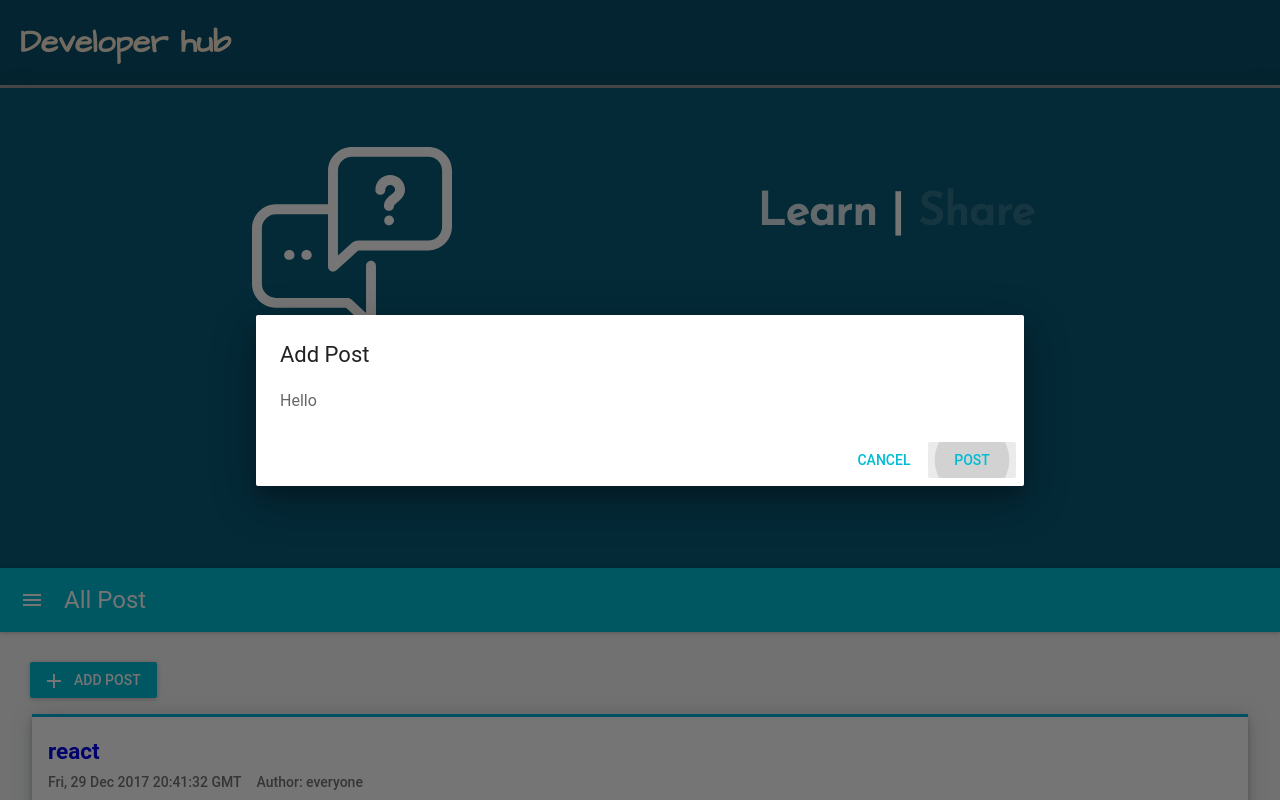
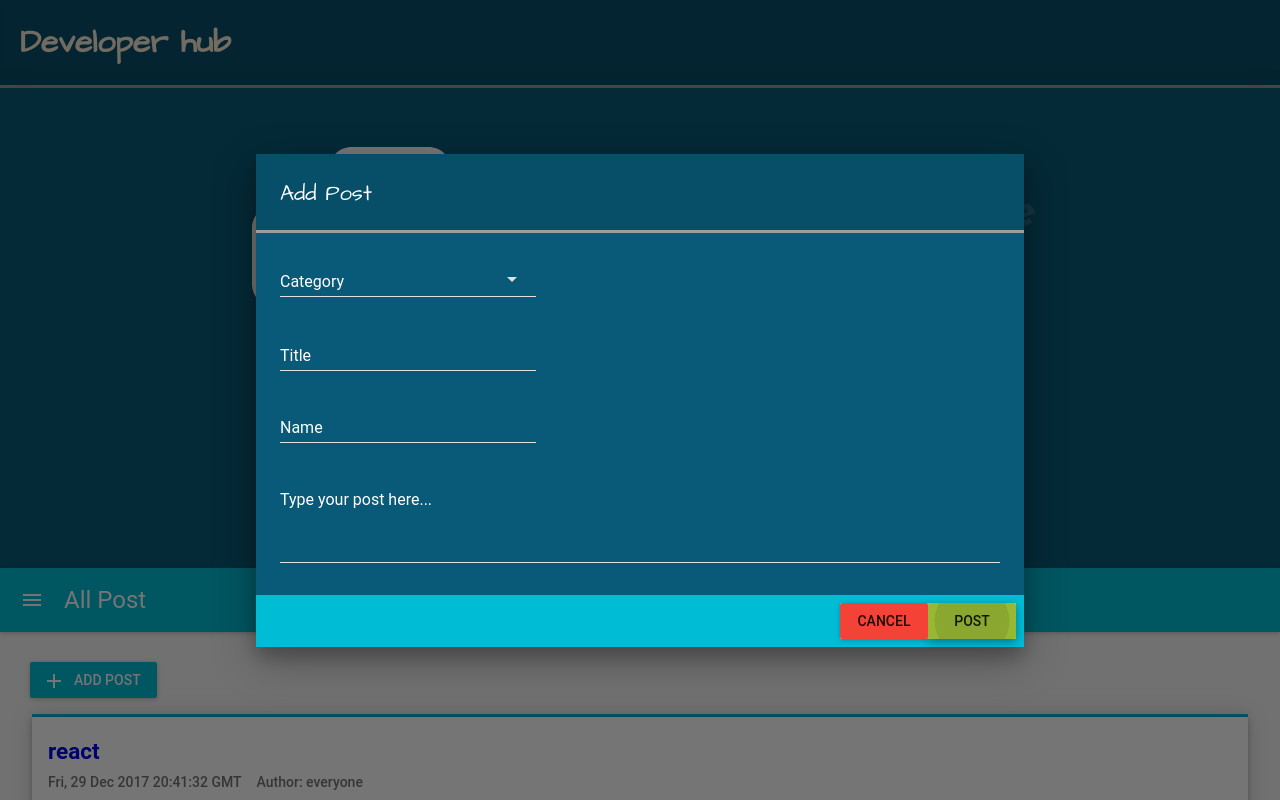
Before and after one commit to mansi6363/developer-hub, a React (Create React App) app: page / in a window 1280 px wide. Both pictures are taken after a click on the button "ADD POST". Shown: the top 800 px of the page. Built offline with nearby package versions, Linux system fonts and the light colour scheme; a web font is replaced by a local one.

Commit message:
added add post dialog box

```diff
--- a/src/App.css
+++ b/src/App.css
@@ -158,7 +158,33 @@ section {
   }
 }
 
+/*menu item of dialog box*/
+
+.menu-item{
+  color: white !important;
+  font-weight: bold !important;
+}
+
+/*dialog*/
+
+.dialog-title{
+  background-color: rgb(7, 78, 104) !important;
+  border-bottom: solid 3px #9E9E9E !important;
+  font-family: 'Architects Daughter', cursive !important;
+  color: white !important;
+}
+
+.dialog{
+  color: white !important;
+  background-color: rgb(8, 90, 120) !important;
+}
+
+.dialog-action{
+  background-color: rgb(0, 188, 212) !important;
+}
+
 /*Post box*/
+
 .PostBox{
   margin: 25px;
   padding: 5px;
--- /dev/null
+++ b/src/components/AddPost.js
@@ -0,0 +1,79 @@
+import React from 'react'
+import SelectField from 'material-ui/SelectField';
+import MenuItem from 'material-ui/MenuItem';
+import TextField from 'material-ui/TextField';
+
+const categories=['react', 'javascript', 'angular', 'udacity'];
+
+class AddPost extends React.Component{
+
+    style={
+        WhiteFont:{
+            color:'#FFFFFF'
+        },
+        menuStyle:{
+            backgroundColor:'rgb(0, 188, 212)'
+        }
+    }
+
+    state={
+        category:null,
+        author:null,
+        title:null,
+        body:null
+    }
+
+    handleCategoryChange = (event, index, value) => this.setState({category:value});
+
+    handleAuthorChange = (event, index, value) => this.setState({author:value});
+
+    handleTitleChange = (event, index, value) => this.setState({title:value});
+
+    handleBodyChange = (event, index, value) => this.setState({body:value});
+
+    render(){
+
+        return(
+            <div>
+                <SelectField
+                    floatingLabelText="Category"
+                    floatingLabelStyle={this.style.WhiteFont}
+                    menuItemStyle={this.style.menuStyle}
+                    value={this.state.category}
+                    onChange={this.handleCategoryChange}
+                >
+                    {categories.map((category)=>(
+                        <MenuItem key={category} value={category}
+                            primaryText={<span className='menu-item'>{category}</span>} />
+                    ))}
+                </SelectField><br/>
+                <TextField
+                    floatingLabelText="Title"
+                    inputStyle={this.style.WhiteFont}
+                    floatingLabelStyle={this.style.WhiteFont}
+                    value={this.state.title}
+                    onChange={this.handleTitleChange}
+                /><br />
+                <TextField
+                    floatingLabelText="Name"
+                    inputStyle={this.style.WhiteFont}
+                    floatingLabelStyle={this.style.WhiteFont}
+                    value={this.state.author}
+                    onChange={this.handleAuthorChange}
+                /><br />
+                <TextField
+                    floatingLabelText="Type your post here..."
+                    multiLine={true}
+                    textareaStyle={this.style.WhiteFont}
+                    fullWidth={true}
+                    floatingLabelStyle={this.style.WhiteFont}
+                    value={this.state.body}
+                    onChange={this.handleBodyChange}
+                    rows={3}
+                /><br />
+            </div>
+        );
+    }
+}
+
+export default AddPost;
--- a/src/components/PostBox.js
+++ b/src/components/PostBox.js
@@ -4,12 +4,14 @@ import ContentAdd from 'material-ui/svg-icons/content/add';
 import FlatButton from 'material-ui/FlatButton';
 import PostCard from './PostCard';
 import Dialog from 'material-ui/Dialog';
+import AddPost from './AddPost'
+
 
 //Post box class renders posts posted by users
 class PostBox extends React.Component{
 
     state={
-        addPostOpen:false
+        addPostOpen:false,
     }
 
     handleOpenPost = () => {
@@ -23,14 +25,14 @@ class PostBox extends React.Component{
     render(){
 
         const actions = [
-            <FlatButton
+            <RaisedButton
               label="Cancel"
-              primary={true}
+              backgroundColor='#F44336'
               onClick={this.handleClosePost}
             />,
-            <FlatButton
+            <RaisedButton
               label="Post"
-              primary={true}
+              backgroundColor="#a4c639"
               keyboardFocused={true}
               onClick={function(){}} //TODO: set onClick Listener
             />,
@@ -47,13 +49,16 @@ class PostBox extends React.Component{
                     icon={<ContentAdd />}
                 />
                 <Dialog
-                    title="Add Post"
+                    title={<h1>Add Post</h1>}
                     actions={actions}
                     modal={false}
                     open={this.state.addPostOpen}
                     onRequestClose={this.handleClose}
+                    bodyClassName='dialog'
+                    titleClassName='dialog-title'
+                    actionsContainerClassName='dialog-action'
                 >
-                    Hello
+                    <AddPost/>
                 </Dialog>
                 </div>
                 <div className='PostsArea'>
```
